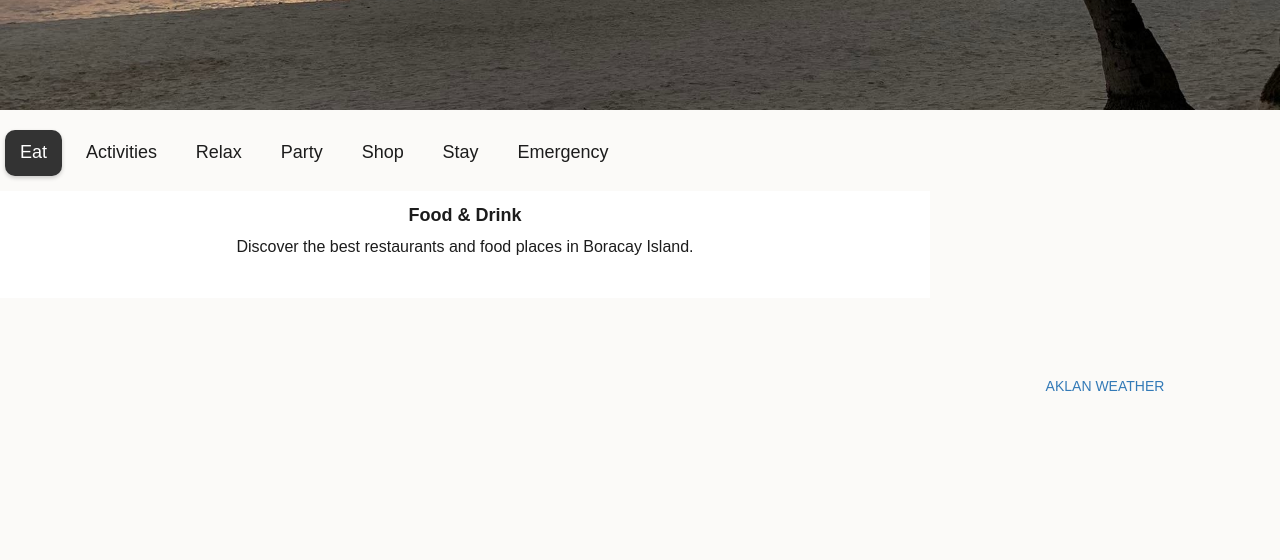
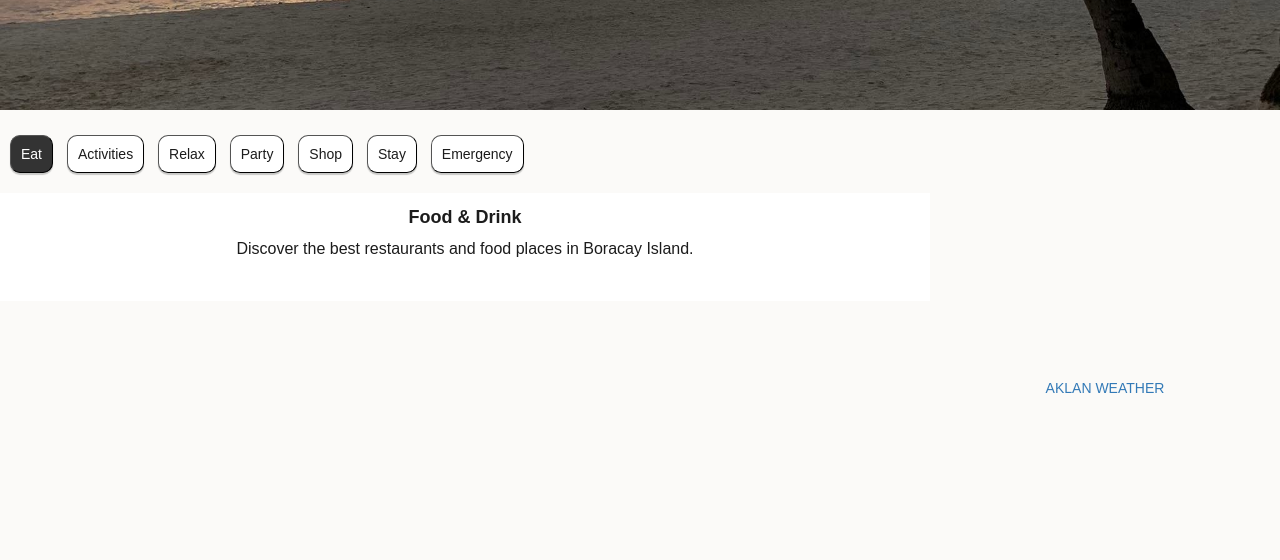
Before and after one commit to brisklabs-pub/isla-boracay, a plain HTML site: page index.html in a window 1280 px wide. Shown: the part 240-800 px from the top of the page. Drawn offline with nearby package versions, Linux system fonts and the light colour scheme; no server answers; a script that the page names is missing.

Commit message:
fix fonst

```diff
--- a/css/index.css
+++ b/css/index.css
@@ -106,24 +106,26 @@ section {
 
 /* Style the buttons that are used to open the tab content */
 .main-tab button {
-   font-size: 18px;
-   background-color: inherit;
-   border: none;
+   font-size: 14px;
+   background-color: white;
    outline: none;
    cursor: pointer;
-   padding: 10px 15px;
+   padding: 8px 10px;
    transition: 0.3s;
-   margin-right: 5px;
+   margin: 5px;
    color: var(--text-color);
    font-weight: 500;
+   border-width: 1px;
    border-radius: 10px;
+   box-shadow: 0 2px 1px rgba(0, 0, 0, 0.2);
 }
 
 .main-tab button.active {
    background-color: var(--backgound-color-dark);
    color: white;
-   box-shadow: 0 2px 4px rgba(0, 0, 0, 0.2);
    border-radius: 10px;
+   border: 0.1;
+   box-shadow: 0 2px 1px rgba(0, 0, 0, 0.2);
 }
 
 /* Change background color of buttons on hover */
```
